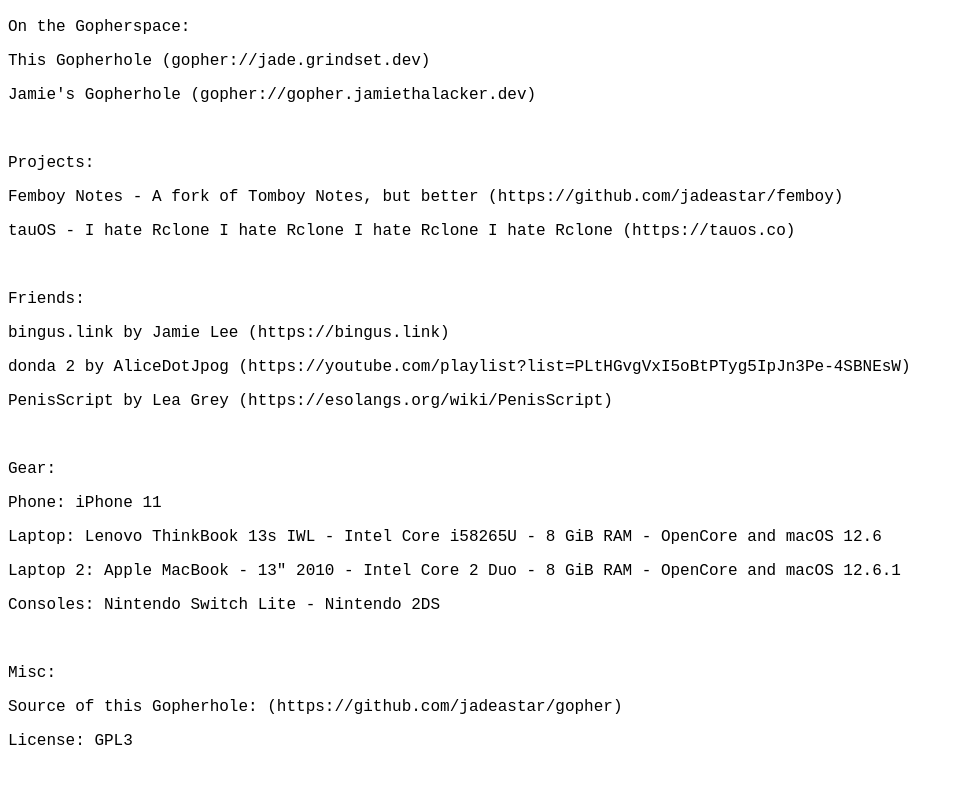
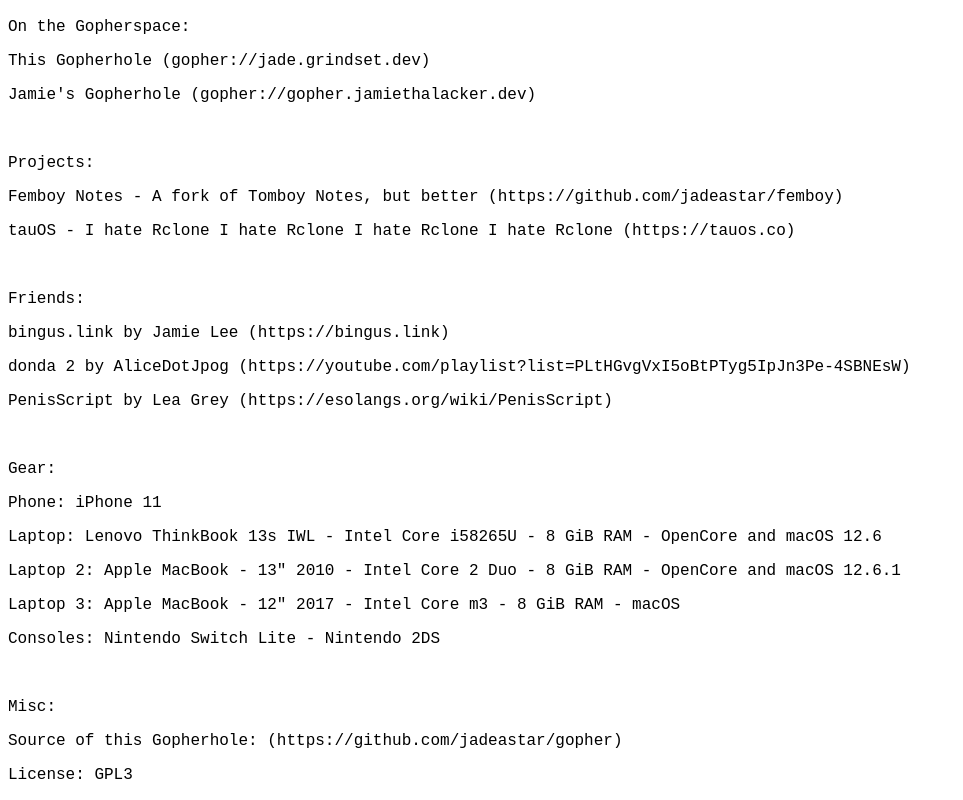
Before and after one commit to nothingneko/nothingneko.github.io, a plain HTML site: page index.html in a window 1280 px wide. Shown: the part 458-1258 px from the top of the page, without its empty margins (0-963 px from the left). Before the commit the page ends 1224 px from the top, so only its background shows below. Drawn offline with Linux system fonts and the light colour scheme; a web font is replaced by a local one.

Commit message:
Update index.html

```diff
--- a/index.html
+++ b/index.html
@@ -41,6 +41,7 @@ body {
 <p>Phone: iPhone 11</p>
 <p>Laptop: Lenovo ThinkBook 13s IWL - Intel Core i58265U - 8 GiB RAM - OpenCore and macOS 12.6</p>
 <p>Laptop 2: Apple MacBook - 13" 2010 - Intel Core 2 Duo - 8 GiB RAM - OpenCore and macOS 12.6.1</p>
+<p>Laptop 3: Apple MacBook - 12" 2017 - Intel Core m3 - 8 GiB RAM - macOS</p>
 <p>Consoles: Nintendo Switch Lite - Nintendo 2DS</p>
 <br>
 <p>Misc:</p>
```
